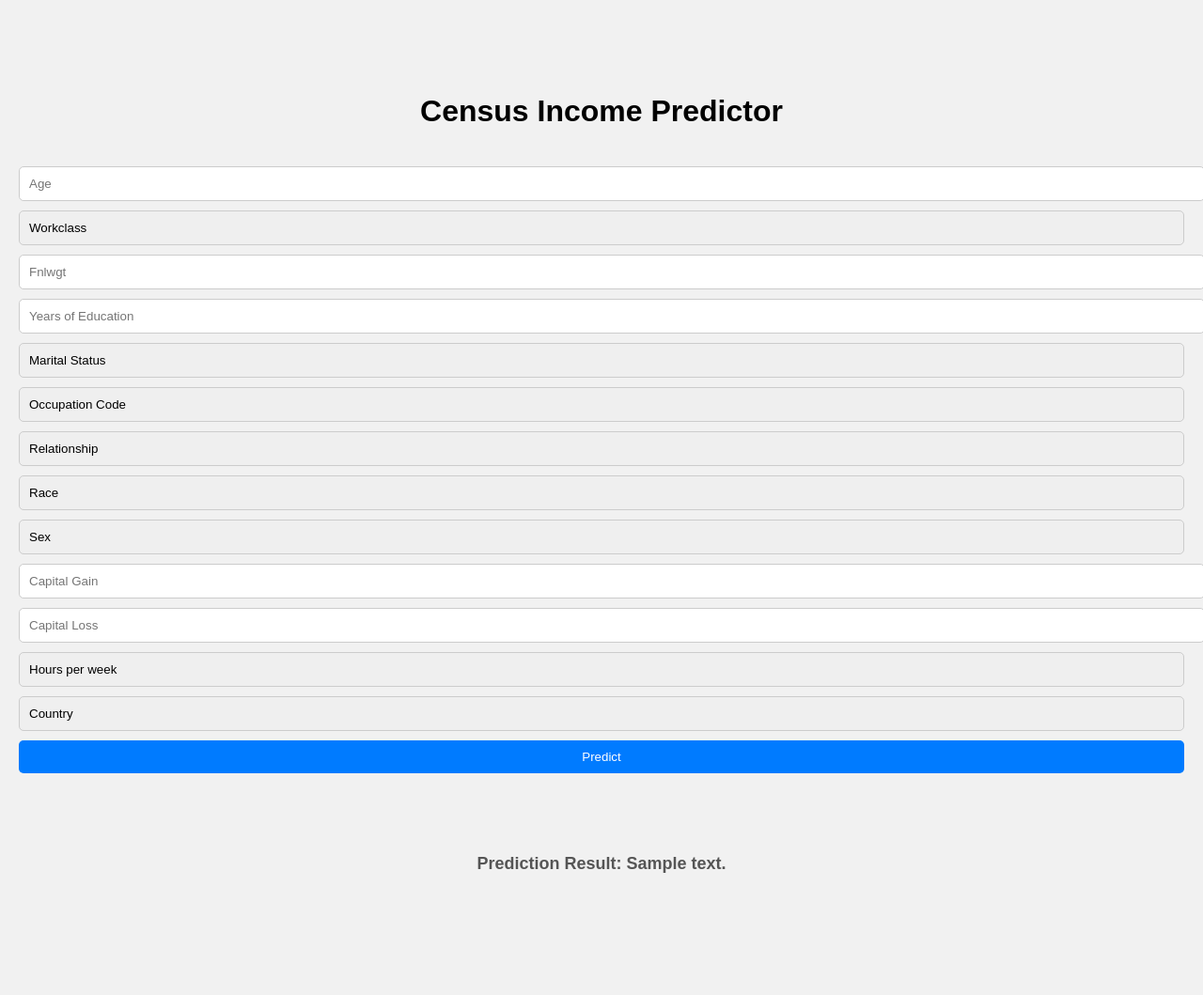
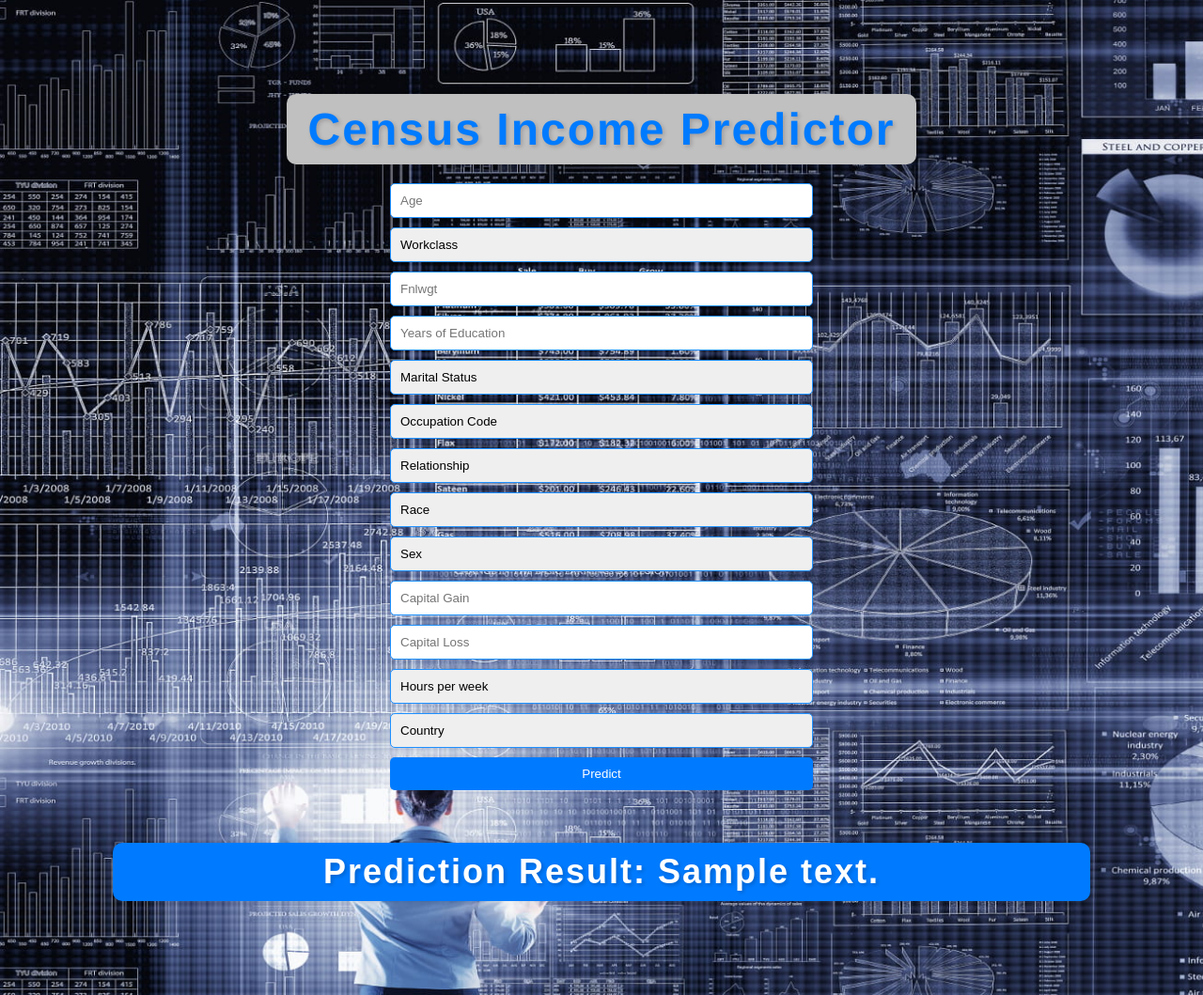
Before and after one commit to Pritamchaudhari5/ML_Internship_Project__Adult_Census_Income_Prediction, a Flask app: template templates/Index.html in a window 1280 px wide. Shown: the whole page at 94% size. Before the commit the page ends 929 px from the top, so only its background shows below. Run offline with Flask 3, Linux system fonts and the light colour scheme; the template is opened without the code that fills it: most values are stand-ins (such as "Sample title", 1, 10 or a date in 2020); parts of the project's set-up code (start-up, migrations or seed data) failed here and were passed over.

Commit message:
Finalize

```diff
--- a/app.py
+++ b/app.py
@@ -1,6 +1,6 @@
 import numpy as np
 import pandas as pd
-from flask import Flask, request, jsonify, render_template
+from flask import Flask, request, render_template
 import pickle
 
 app = Flask(__name__)
@@ -179,12 +179,12 @@ def predict():
                 occupation_value, relationship_value, race_val, sex_val, capital_gain,
                  capital_loss, hours_value, country_val]
 
-    print(features)
+    #print(features)
 
     int_features = [int(a) for a in features]
     final_features = [np.array(int_features)]
     prediction = model.predict(final_features)
-    print(prediction)
+    #print(prediction)
 
     if prediction == 1:
         output = "Income is more than 50K"
--- a/static/styles.css
+++ b/static/styles.css
@@ -1,5 +1,12 @@
 /* Global Styles */
 body {
+
+    /* Relative path to your background image file */
+    background-image: url("back.jpg");
+    /* Optionally, you can control the background size and repeat behavior */
+    background-size: cover; /* Options: cover, contain, or specific dimensions */
+    background-repeat: no-repeat; /* Options: repeat, repeat-x, repeat-y, or no-repeat */
+
     font-family: Arial, sans-serif;
     margin: 0;
     padding: 0;
@@ -16,15 +23,35 @@ body {
   }
 
   h1 {
+    font-family: "Helvetica Neue", sans-serif;
+    font-size: 48px;
+    font-weight: bold;
+    color: #007bff;
     text-align: center;
-    margin-bottom: 20px;
+    text-shadow: 2px 2px 4px rgba(42, 21, 21, 0.2);
+    letter-spacing: 2px;
+    background-color: silver;
+    padding: 10px;
+    border-radius: 10px;
+    box-shadow: 0 0 5px rgba(0, 0, 0, 0.1);
+    width: 650px;
+    margin: 0 auto;
   }
 
   h2 {
-    text-align: center;
-    margin-top: 30px;
-    font-size: 18px;
-    color: #555;
+    font-size: 36px;
+    font-weight: bold;
+    color: #fff;
+    text-align: center; /* Center the text */
+    text-shadow: 2px 2px 4px rgba(0, 0, 0, 0.2); /* Add a subtle text shadow */
+    letter-spacing: 2px;
+    background-color: #007bff; /* Set a background color */
+    padding: 10px 20px; /* Add padding to create some spacing around the text */
+    border-radius: 10px; /* Add rounded corners */
+    box-shadow: 0 0 5px rgba(0, 0, 0, 0.1); /* Add a subtle shadow effect */
+    width: 1000px; /* Set a fixed width */
+    margin: 0 auto; /* Center the h2 element horizontally */
+
   }
 
   form {
@@ -32,14 +59,18 @@ body {
     grid-gap: 10px;
     border-radius: 20px; /* Add border-radius to form for a curved appearance */
     padding: 20px; /* Add padding to the form to create some spacing from the curved edges */
+    width: 450px; /* You can adjust this value based on your preference */
+    margin: 0 auto; /* Center the select elements */
   }
 
   input[type="text"],
   select {
-    width: 100%;
+    width: 400;
     padding: 10px;
-    border: 1px solid #ccc;
+    border: 1px solid dodgerblue;
     border-radius: 5px;
+    /* Additional styles to minimize width and center the select elements */
+
   }
 
   select {
--- a/templates/Index.html
+++ b/templates/Index.html
@@ -11,7 +11,7 @@
 
 <body>
   <div class="login">
-    <h1>Census Income Predictor</h1>
+    <h1 color="white">Census Income Predictor</h1>
 
     <form action="{{ url_for('predict')}}" method="post">
       <input type="text" name="Age" placeholder="Age" required="required" pattern="\d*" title="Numbers only, please." />
```
Also changed, not shown: Images/Census Income Predictor for more.png (added), Images/Deployment_process.jpg (added), Images/architecture.jpg (added), Images/dataset.png (added), static/back.jpg (added), 1 other file.
